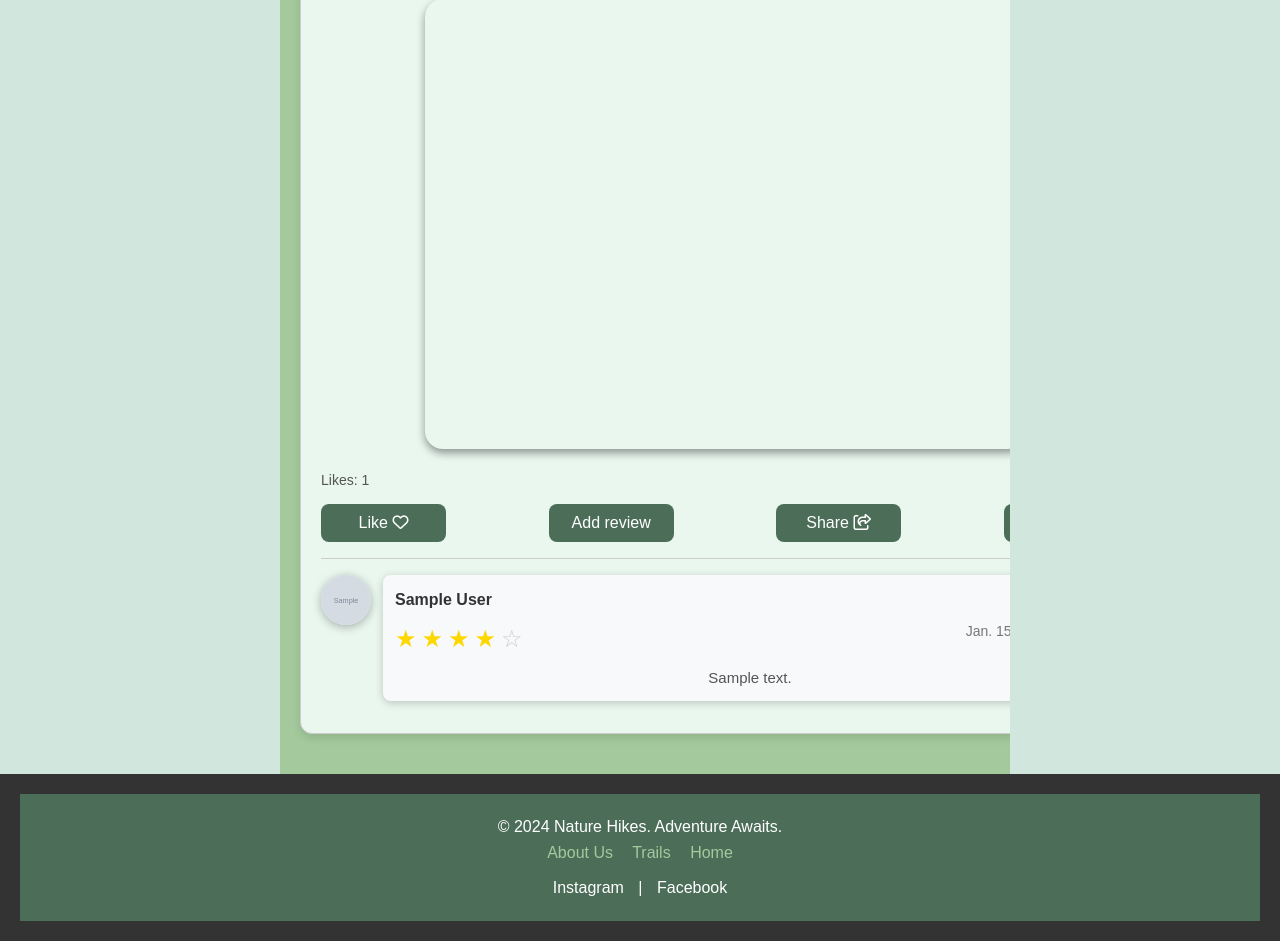
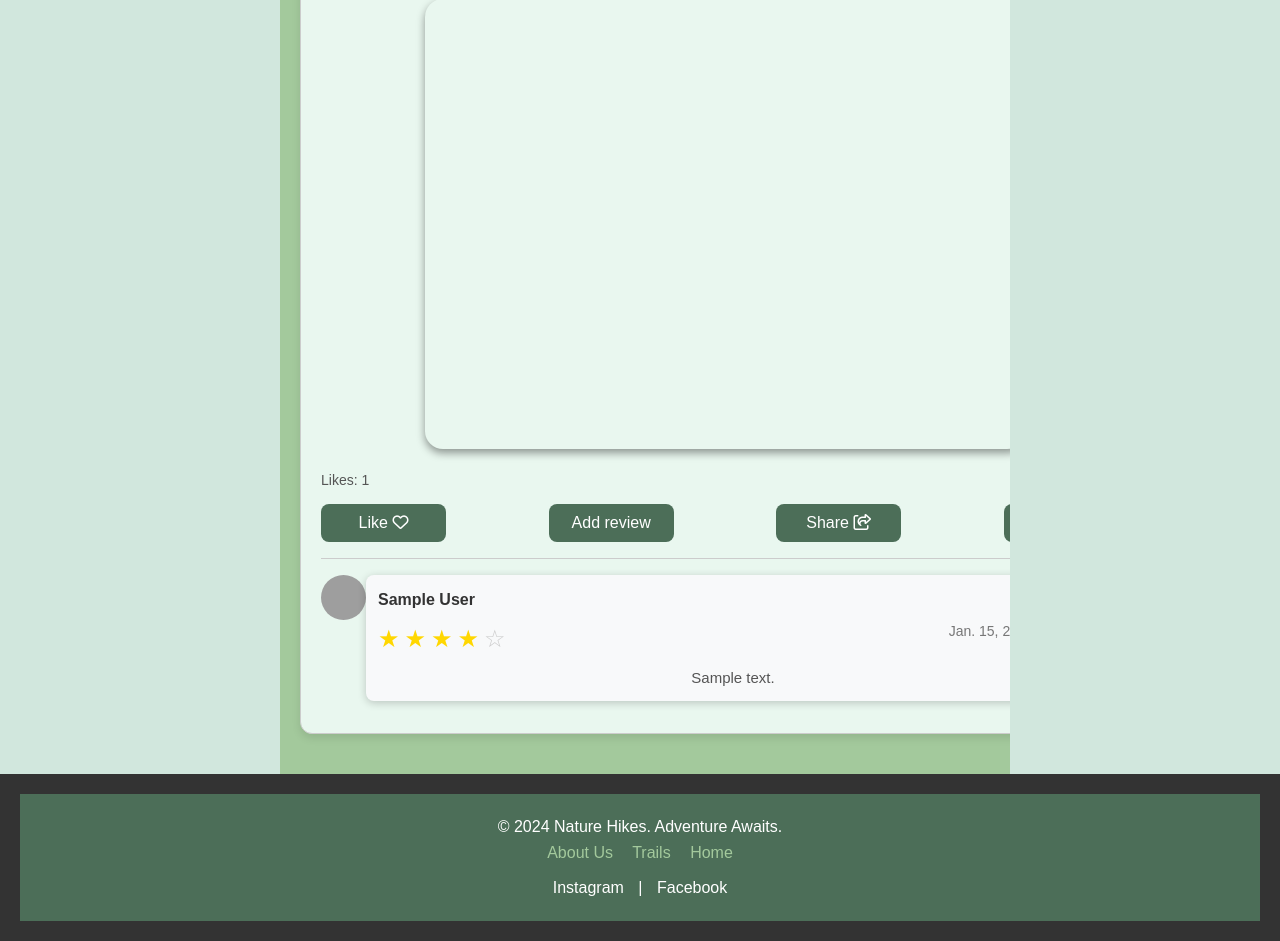
Before and after one commit to VladimirSiTozi/Wild-BG, a Django app: page /landmark/1/ in a window 1280 px wide. Shown: the part 1311-2252 px from the top of the page. Run offline with Django 5.2, Linux system fonts and the light colour scheme; tables that the repository leaves empty hold one stand-in row (values such as "Sample post"); grey boxes marked "Sample" are stand-in pictures; grey boxes are pictures that could not be loaded.

Commit message:
fix: landmark-details html

```diff
--- a/templates/landmark/landmark-details.html
+++ b/templates/landmark/landmark-details.html
@@ -264,8 +264,11 @@
             {% else %}
                 <div class="landmark-review">
                     <div class="landmark-comment">
-                        <img src="{{ review.user.profile.profile_picture.url }}" alt="Author Image"
-                             class="comment-author-img">
+                    {% if not review.user.profile.profile_picture.url %}
+                        <img src="{{ review.user.profile.profile_picture.url }}" alt="Author Image" class="post-author-img">
+                    {% else %}
+                         <img src="{% static 'images/anonymous_bear.jpg' %}" alt="Author Image" class="post-author-img">
+                    {% endif %}
                         <div class="comment-content">
                             <p class="comment-author">
                                 {% if review.user.profile.get_full_name == 'Anonymous' %}
```
Also changed, not shown: mediafiles/background_images/general-ambiance-ambience-illustration-view-260nw-2434372897.webp (added), mediafiles/landmarks/210220023045.jpg (added), mediafiles/landmarks/7-r-e.jpg (added), mediafiles/landmarks/Musala-19.jpg (added), mediafiles/landmarks/tsarevets-2.webp (added), mediafiles/posts/003001carevecjpg_0.jpg (added), mediafiles/posts/sedemte-rilski-ezera-4-51.jpg (added), mediafiles/profile_pictures/f29cb850-b6ce-11ef-9b82-2f3b52f0121f.jpg (added), 1 other file.
